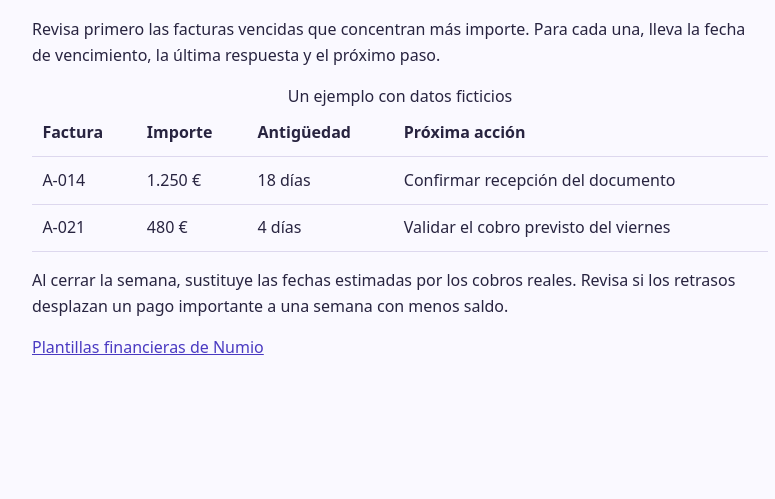
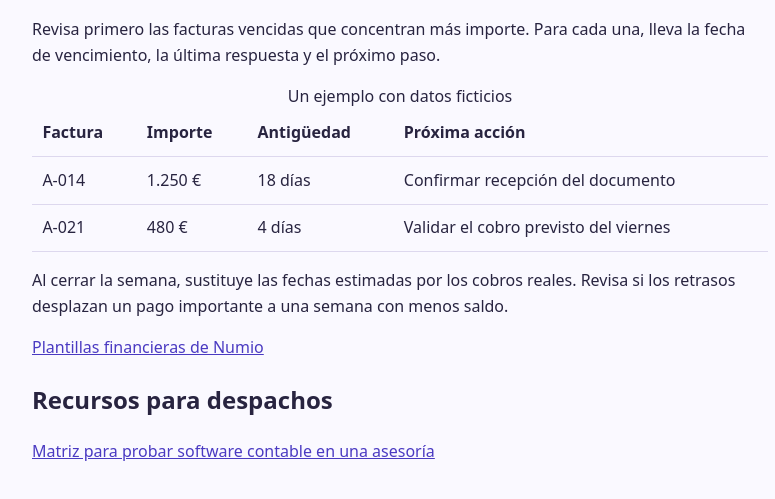
Before and after one commit to realdavid7/guia-revision-de-cobros, a plain HTML site: page index.html in a window 1280 px wide. Shown: the part 89-588 px from the top of the page, without its empty margins (240-1015 px from the left). Drawn offline with Linux system fonts and the light colour scheme.

Commit message:
Enlazar la matriz de software desde el índice
Added a new section with resources for accounting firms.

```diff
--- a/index.html
+++ b/index.html
@@ -1 +1 @@
-<!doctype html><html lang="es"><head><meta charset="utf-8"><meta name="viewport" content="width=device-width, initial-scale=1"><title>Seguimiento semanal de cobros vencidos</title><style>body{margin:0;background:#faf9ff;color:#282440;font:16px/1.6 system-ui}main{max-width:46rem;margin:3rem auto;padding:0 1.25rem 2rem}h1{line-height:1.15}table{width:100%;border-collapse:collapse}th,td{padding:.65rem;border-bottom:1px solid #ddd8ee;text-align:left}a{color:#4a3ac2}</style></head><body><main><h1>Seguimiento semanal de cobros vencidos</h1><p>Revisa primero las facturas vencidas que concentran más importe. Para cada una, lleva la fecha de vencimiento, la última respuesta y el próximo paso.</p><table><caption>Un ejemplo con datos ficticios</caption><thead><tr><th>Factura</th><th>Importe</th><th>Antigüedad</th><th>Próxima acción</th></tr></thead><tbody><tr><td>A-014</td><td>1.250 €</td><td>18 días</td><td>Confirmar recepción del documento</td></tr><tr><td>A-021</td><td>480 €</td><td>4 días</td><td>Validar el cobro previsto del viernes</td></tr></tbody></table><p>Al cerrar la semana, sustituye las fechas estimadas por los cobros reales. Revisa si los retrasos desplazan un pago importante a una semana con menos saldo.</p><p><a href="https://numio.es/recursos/plantillas/">Plantillas financieras de Numio</a></p></main></body></html>
+<!doctype html><html lang="es"><head><meta charset="utf-8"><meta name="viewport" content="width=device-width, initial-scale=1"><title>Seguimiento semanal de cobros vencidos</title><style>body{margin:0;background:#faf9ff;color:#282440;font:16px/1.6 system-ui}main{max-width:46rem;margin:3rem auto;padding:0 1.25rem 2rem}h1{line-height:1.15}table{width:100%;border-collapse:collapse}th,td{padding:.65rem;border-bottom:1px solid #ddd8ee;text-align:left}a{color:#4a3ac2}</style></head><body><main><h1>Seguimiento semanal de cobros vencidos</h1><p>Revisa primero las facturas vencidas que concentran más importe. Para cada una, lleva la fecha de vencimiento, la última respuesta y el próximo paso.</p><table><caption>Un ejemplo con datos ficticios</caption><thead><tr><th>Factura</th><th>Importe</th><th>Antigüedad</th><th>Próxima acción</th></tr></thead><tbody><tr><td>A-014</td><td>1.250 €</td><td>18 días</td><td>Confirmar recepción del documento</td></tr><tr><td>A-021</td><td>480 €</td><td>4 días</td><td>Validar el cobro previsto del viernes</td></tr></tbody></table><p>Al cerrar la semana, sustituye las fechas estimadas por los cobros reales. Revisa si los retrasos desplazan un pago importante a una semana con menos saldo.</p><p><a href="https://numio.es/recursos/plantillas/">Plantillas financieras de Numio</a></p><h2>Recursos para despachos</h2><p><a href="matriz-software-asesorias.html">Matriz para probar software contable en una asesoría</a></p></main></body></html>
```
